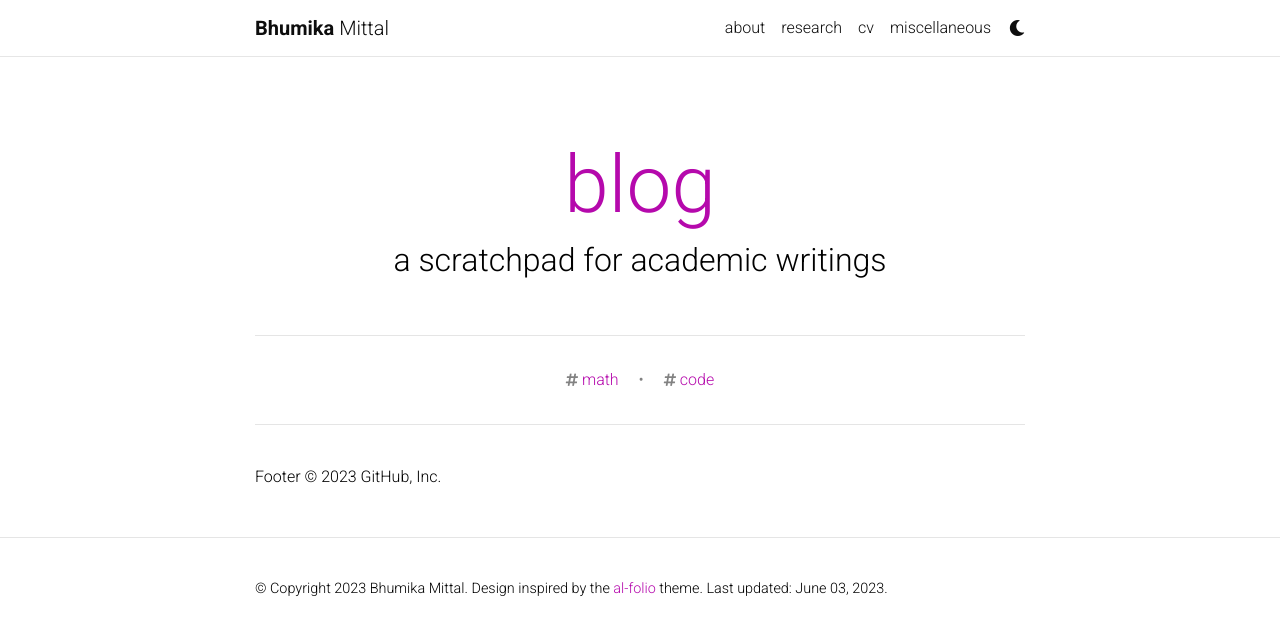
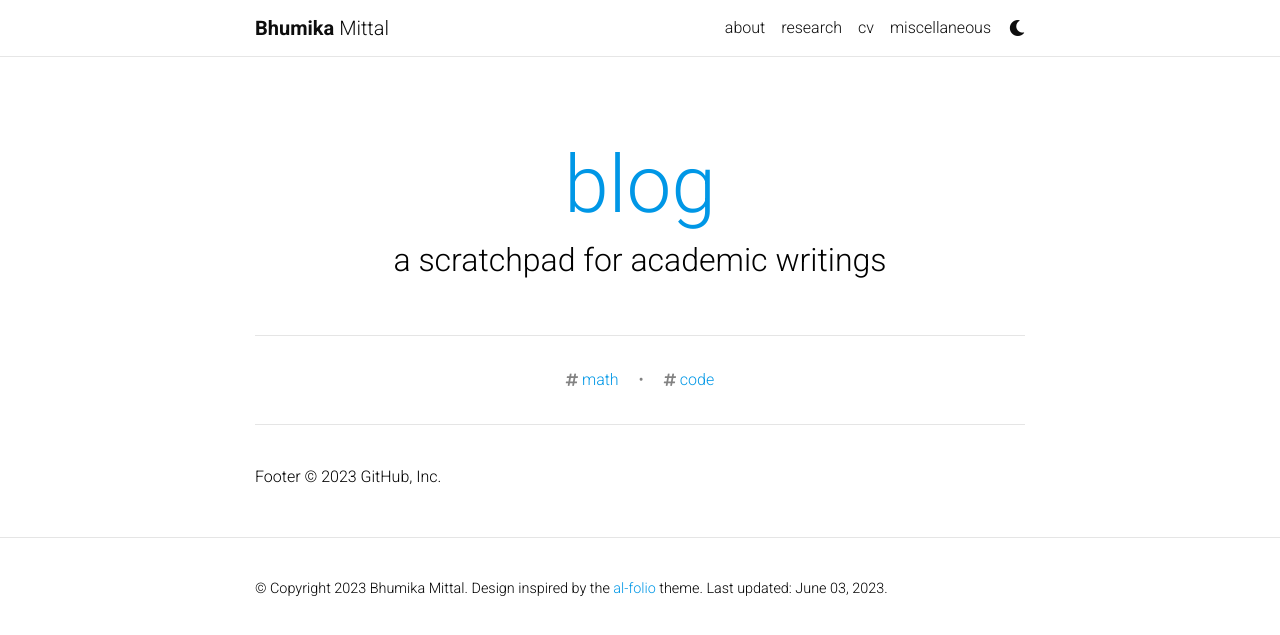
Before and after one commit to bhumikamittal7/bhumikamittal7.github.io, a Jekyll site: the page built from blog/index.html, in a window 1280 px wide. Shown: the top 635 px of the page. Built offline with Jekyll 4.4.1, drawn with Linux system fonts in a browser that asks for light colours; comment, search, counter and statistics services are not loaded; a style sheet for code colours, icons or effects is not loaded.

Commit message:
cosmetic changes v2

```diff
--- a/_layouts/bib.html
+++ b/_layouts/bib.html
@@ -136,7 +136,7 @@
           <!-- Links/Buttons -->
           <div class="links">
           {%- if entry.abstract %}
-            <a class="abstract btn btn-sm z-depth-0" role="button">Abs</a>
+            <a class="abstract btn btn-sm z-depth-0" role="button">Abstract</a>
           {%- endif %}
           {%- if entry.arxiv %}
             <a href="http://arxiv.org/abs/{{ entry.arxiv }}" class="btn btn-sm z-depth-0" role="button">arXiv</a>
@@ -144,8 +144,8 @@
           {%- if entry.bibtex_show %}
             <a class="bibtex btn btn-sm z-depth-0" role="button">Bib</a>
           {%- endif %}
-          {%- if entry.html %}
-            <a href="{{ entry.html }}" class="btn btn-sm z-depth-0" role="button">HTML</a>
+          {%- if entry.doi %}
+            <a href="{{ entry.doi }}" class="btn btn-sm z-depth-0" role="button">WEB</a>
           {%- endif %}
           {%- if entry.pdf %}
             {% if entry.pdf contains '://' -%}
--- a/_sass/_variables.scss
+++ b/_sass/_variables.scss
@@ -10,14 +10,14 @@ $red-color-dark:      #B71C1C !default;
 $orange-color:        #F29105 !default;
 $blue-color:          #0076df !default;
 $blue-color-dark:     #00369f !default;
-$cyan-color:          #2698BA !default;
+$cyan-color:          #0cf2b2 !default;
 $light-cyan-color:    lighten($cyan-color, 25%);
 $green-color:         #00ab37 !default;
 $green-color-lime:    #B7D12A !default;
 $green-color-dark:    #009f06 !default;
 $green-color-light:   #ddffdd !default;
 $green-color-bright:  #11D68B !default;
-$purple-color:        #B509AC !default;
+$purple-color:        #0097E6 !default;
 $light-purple-color:  lighten($purple-color, 25%);
 $pink-color:          #f92080 !default;
 $pink-color-light:    #ffdddd !default;
```
